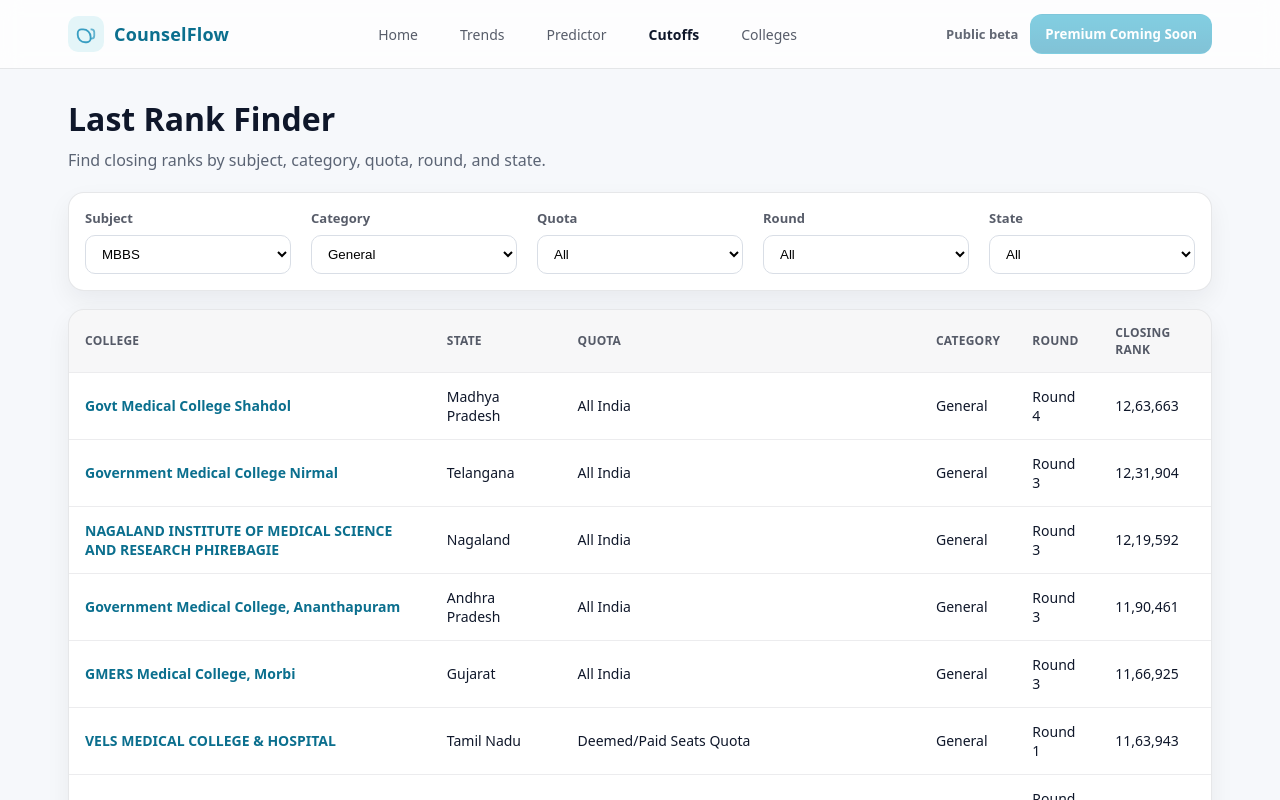
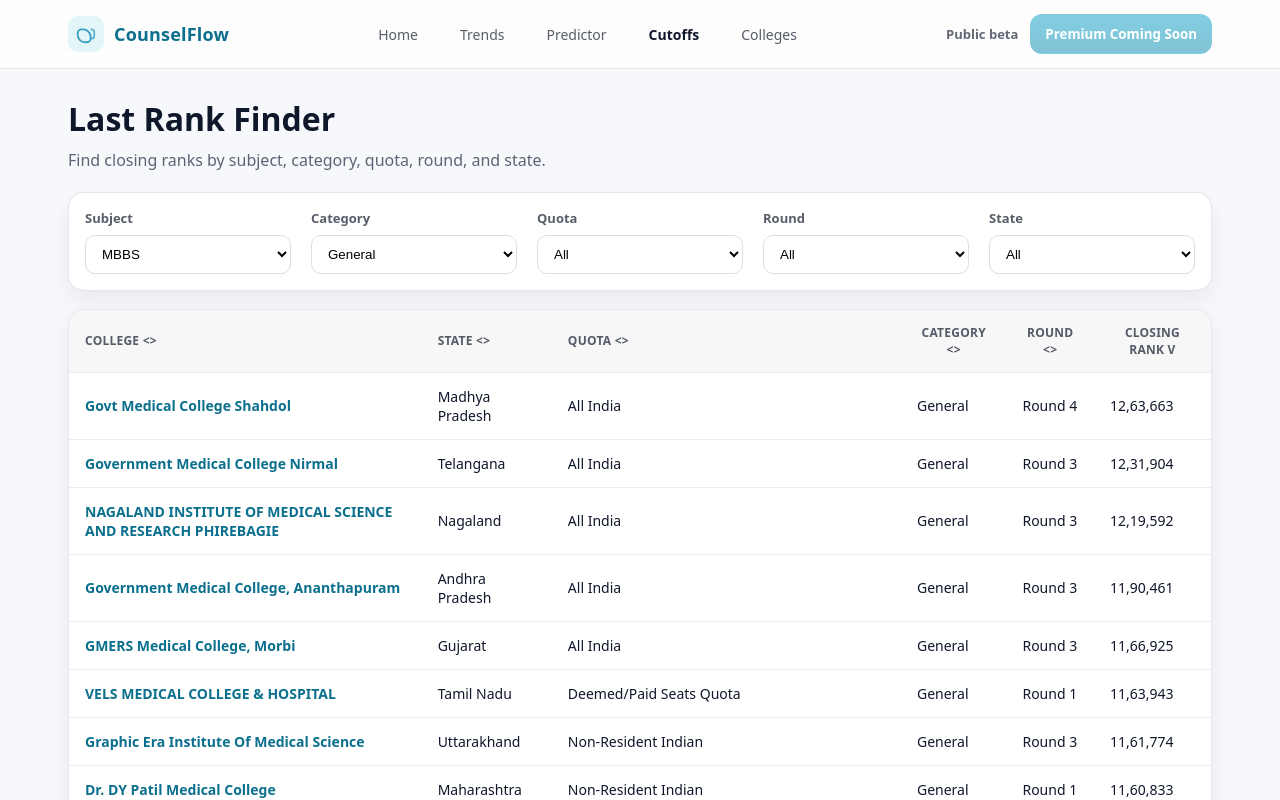
Before and after one commit to kpal2/Medico-Counselling, a React (Vite) app: page /cutoff in a window 1280 px wide. Shown: the top 800 px of the page. Built offline with nearby package versions, Linux system fonts and the light colour scheme.

Commit message:
Sorting enabled

```diff
--- a/src/index.css
+++ b/src/index.css
@@ -1615,6 +1615,25 @@ button{ font-family: inherit; }
   text-transform: uppercase;
 }
 
+.tableSortButton{
+  display: inline-flex;
+  align-items: center;
+  gap: 6px;
+  padding: 0;
+  border: none;
+  background: transparent;
+  color: inherit;
+  font: inherit;
+  font-weight: inherit;
+  letter-spacing: inherit;
+  text-transform: inherit;
+  cursor: pointer;
+}
+
+.tableSortButton:hover{
+  color: var(--text);
+}
+
 .tableLink{
   color: var(--brandDark);
   font-weight: 700;
--- a/src/pages/LastRankFinder.jsx
+++ b/src/pages/LastRankFinder.jsx
@@ -2,6 +2,11 @@ import { useMemo, useState } from "react";
 import { Link } from "react-router-dom";
 import { useCounsellingData } from "../hooks/useCounsellingData";
 import { formatRank } from "../lib/counsellingData";
+
+const defaultSort = {
+  key: "closing_rank",
+  direction: "desc",
+};
 
 const getResultKey = (row) =>
   [
@@ -16,6 +21,23 @@ const getResultKey = (row) =>
     row.closing_rank,
   ].join("-");
 
+const sortValueGetters = {
+  institute_name: (row) => row.institute_name ?? "",
+  state: (row) => row.state ?? "",
+  quota_name: (row) => row.quota_name ?? "",
+  category_name: (row) => row.category_name ?? "",
+  round_number: (row) => Number(row.round_number) || 0,
+  closing_rank: (row) => Number(row.closing_rank) || 0,
+};
+
+const compareValues = (left, right) => {
+  if (typeof left === "number" && typeof right === "number") {
+    return left - right;
+  }
+
+  return String(left).localeCompare(String(right), "en", { sensitivity: "base" });
+};
+
 const LastRankFinder = () => {
   const { data, loading, error } = useCounsellingData();
   const [subject, setSubject] = useState("MBBS");
@@ -23,6 +45,31 @@ const LastRankFinder = () => {
   const [quota, setQuota] = useState("All");
   const [round, setRound] = useState("All");
   const [state, setState] = useState("All");
+  const [sortConfig, setSortConfig] = useState(defaultSort);
+
+  const toggleSort = (key) => {
+    setSortConfig((current) => {
+      if (current.key === key) {
+        return {
+          key,
+          direction: current.direction === "asc" ? "desc" : "asc",
+        };
+      }
+
+      return {
+        key,
+        direction: key === "closing_rank" ? "desc" : "asc",
+      };
+    });
+  };
+
+  const getSortIndicator = (key) => {
+    if (sortConfig.key !== key) {
+      return " <>";
+    }
+
+    return sortConfig.direction === "asc" ? " ^" : " v";
+  };
 
   const results = useMemo(() => {
     if (!data) {
@@ -35,9 +82,20 @@ const LastRankFinder = () => {
       .filter((row) => quota === "All" || row.quota_name === quota)
       .filter((row) => round === "All" || String(row.round_number) === round)
       .filter((row) => state === "All" || row.state === state)
-      .sort((left, right) => right.closing_rank - left.closing_rank)
+      .sort((left, right) => {
+        const getValue = sortValueGetters[sortConfig.key];
+        const leftValue = getValue(left);
+        const rightValue = getValue(right);
+        const comparison = compareValues(leftValue, rightValue);
+
+        if (comparison !== 0) {
+          return sortConfig.direction === "asc" ? comparison : -comparison;
+        }
+
+        return right.closing_rank - left.closing_rank;
+      })
       .slice(0, 100);
-  }, [category, data, quota, round, state, subject]);
+  }, [category, data, quota, round, sortConfig, state, subject]);
 
   if (loading) {
     return <div className="dataPage"><p>Loading cutoff data...</p></div>;
@@ -109,12 +167,36 @@ const LastRankFinder = () => {
         <table className="dataTable">
           <thead>
             <tr>
-              <th>College</th>
-              <th>State</th>
-              <th>Quota</th>
-              <th>Category</th>
-              <th>Round</th>
-              <th>Closing Rank</th>
+              <th>
+                <button className="tableSortButton" type="button" onClick={() => toggleSort("institute_name")}>
+                  College{getSortIndicator("institute_name")}
+                </button>
+              </th>
+              <th>
+                <button className="tableSortButton" type="button" onClick={() => toggleSort("state")}>
+                  State{getSortIndicator("state")}
+                </button>
+              </th>
+              <th>
+                <button className="tableSortButton" type="button" onClick={() => toggleSort("quota_name")}>
+                  Quota{getSortIndicator("quota_name")}
+                </button>
+              </th>
+              <th>
+                <button className="tableSortButton" type="button" onClick={() => toggleSort("category_name")}>
+                  Category{getSortIndicator("category_name")}
+                </button>
+              </th>
+              <th>
+                <button className="tableSortButton" type="button" onClick={() => toggleSort("round_number")}>
+                  Round{getSortIndicator("round_number")}
+                </button>
+              </th>
+              <th>
+                <button className="tableSortButton" type="button" onClick={() => toggleSort("closing_rank")}>
+                  Closing Rank{getSortIndicator("closing_rank")}
+                </button>
+              </th>
             </tr>
           </thead>
           <tbody>
```
